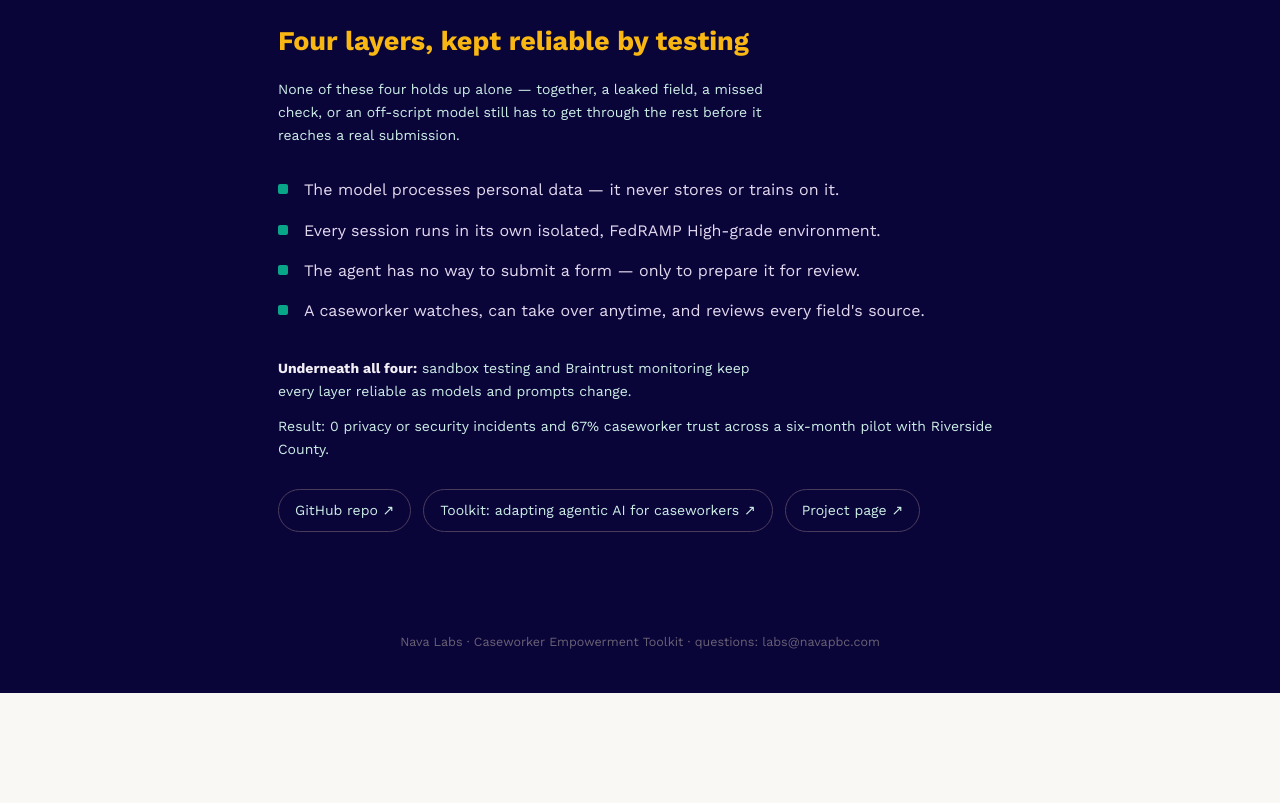
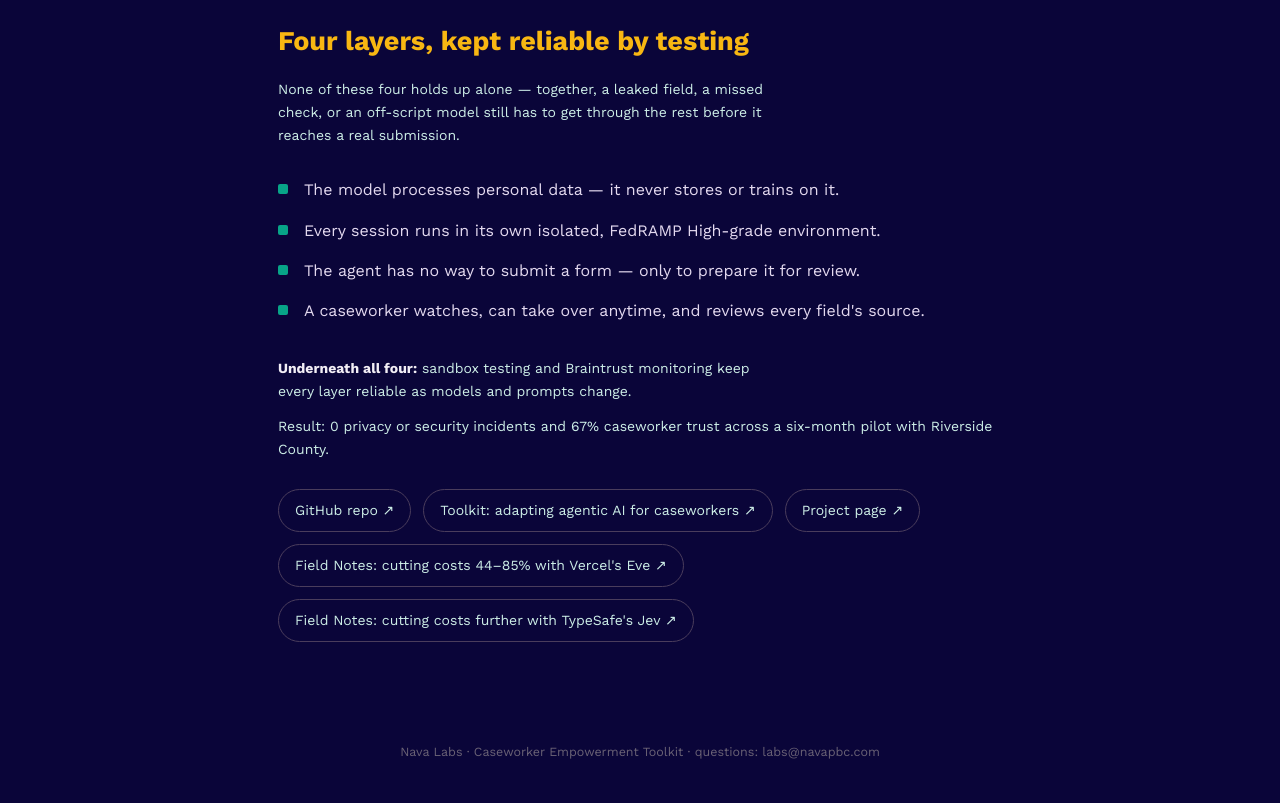
Before and after one commit to KayTV/kaytv-lightning-talk, a plain HTML site: page index.html in a window 1280 px wide. Shown: the part 7590-8393 px from the top of the page. Before the commit the page ends 8283 px from the top, so only its background shows below. Drawn offline with nearby package versions, Linux system fonts and the light colour scheme.

Commit message:
Add Field Notes links for continued research
Link to the Eve cost-reduction post and the follow-up Jev post in
the closing links section.

Co-Authored-By: Claude Sonnet 5 <noreply@anthropic.com>

```diff
--- a/index.html
+++ b/index.html
@@ -632,6 +632,8 @@
         <a href="https://github.com/navapbc/labs-form-filling-assistant">GitHub repo ↗</a>
         <a href="https://www.navapbc.com/toolkits/adapt-agentic-ai-caseworkers">Toolkit: adapting agentic AI for caseworkers ↗</a>
         <a href="https://www.navapbc.com/labs/caseworker-ai-tools/form-filling-assistant">Project page ↗</a>
+        <a href="https://fieldnotes.navapbc.com/p/cut-agentic-ai-costs-vercel-eve">Field Notes: cutting costs 44–85% with Vercel's Eve ↗</a>
+        <a href="https://fieldnotes.navapbc.com/p/jev-agentic-ai-cheaper-faster">Field Notes: cutting costs further with TypeSafe's Jev ↗</a>
       </div>
     </div>
   </section>
```
